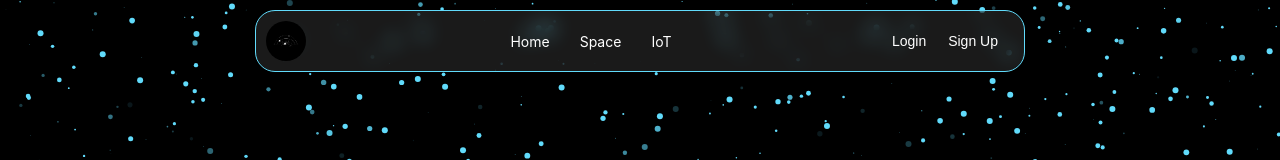
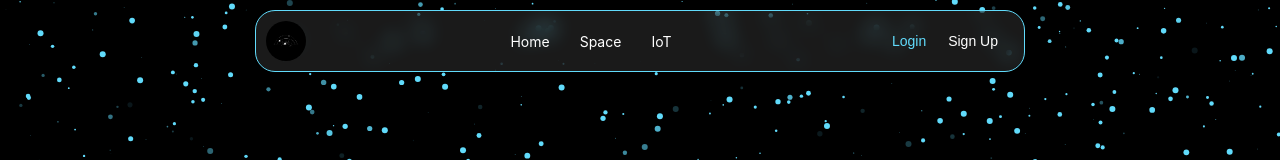
Before and after one commit to kawthar-shameseldeen/Space-Journey-Front, a React (Create React App) app in the folder space-journey/: page /home in a window 1280 px wide. In both pictures the pointer is over the button "Login". Shown: the top 160 px of the page. Built offline with nearby package versions, Linux system fonts and the light colour scheme.

Commit message:
added hover

```diff
--- a/space-journey/src/components/navbar/navbar.css
+++ b/space-journey/src/components/navbar/navbar.css
@@ -62,3 +62,7 @@
   transition: color 0.3s ease;
 
 }
+
+.btn-linkB:hover {
+  color: #61dbfb;
+}
```
